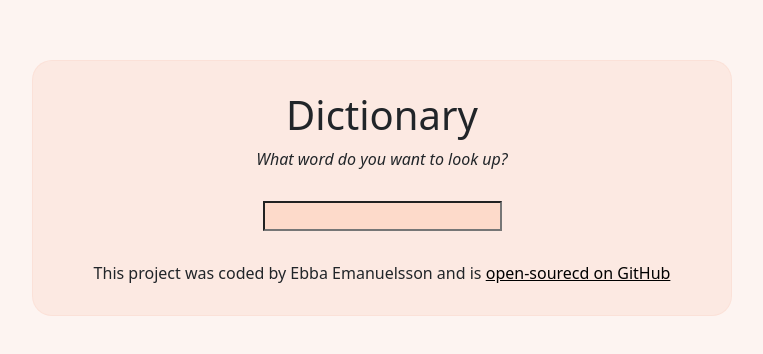
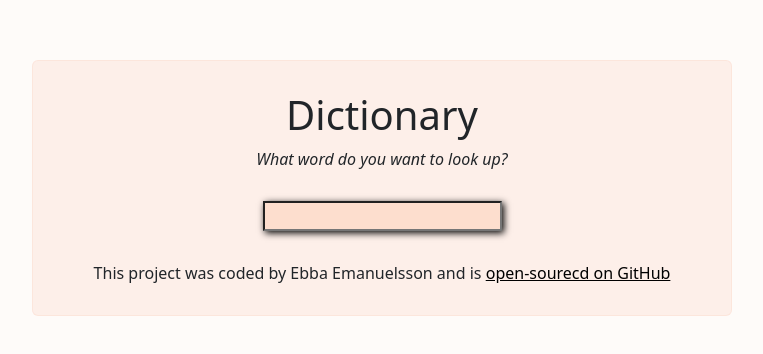
Before and after one commit to EbbaEmanuelsson/Dictionary-app, a React (Create React App) app: page / in a window 1280 px wide. Shown: the top 354 px of the page, without its empty margins (258-1021 px from the left). Built offline with nearby package versions, Linux system fonts and the light colour scheme.

Commit message:
uppdated some shadows

```diff
--- a/src/App.css
+++ b/src/App.css
@@ -1,13 +1,13 @@
 body{
-    background-color: rgba(240, 153, 125, 0.1);
+    background-color: rgba(240, 153, 125, 0.04);
 }
 
 .App {
     max-width: 700px;
     margin: 60px auto;
     border: 1px solid;
-    border-color: rgba(240, 153, 125, 0.1);
-    border-radius: 20px;
+    border-color: rgba(240, 153, 125, 0.12);
+    border-radius: 6px;
     background-color: rgba(240, 153, 125, 0.12);
 }
 
--- a/src/Dictionary.css
+++ b/src/Dictionary.css
@@ -5,4 +5,5 @@
 input{
     background-color: rgba(252, 195, 166, 0.4);
     text-align: center;
+    box-shadow: 2px 2px 7px;
 }
--- a/src/Result.css
+++ b/src/Result.css
@@ -2,9 +2,10 @@
     border: 1px solid;
     border-color: rgba(252, 195, 166, 0.4);
     background-color: rgba(252, 195, 166, 0.4);
-    border-radius: 20px;
+    border-radius: 6px;
     margin: 4px 20px;
     padding: 20px;
+    box-shadow: 5px 5px 12px;
 }
 
 .section h2{
--- a/src/Result.js
+++ b/src/Result.js
@@ -15,9 +15,7 @@ export default function Result(props){
           <div className="col-6">
             <div className="section">
               <h2>{props.result.meanings[0].partOfSpeech}</h2>
-              <p>
-                {props.result.meanings[0].definition}
-              </p>
+              <p>{props.result.meanings[0].definition}</p>
             </div>
           </div>
         </div>
```
